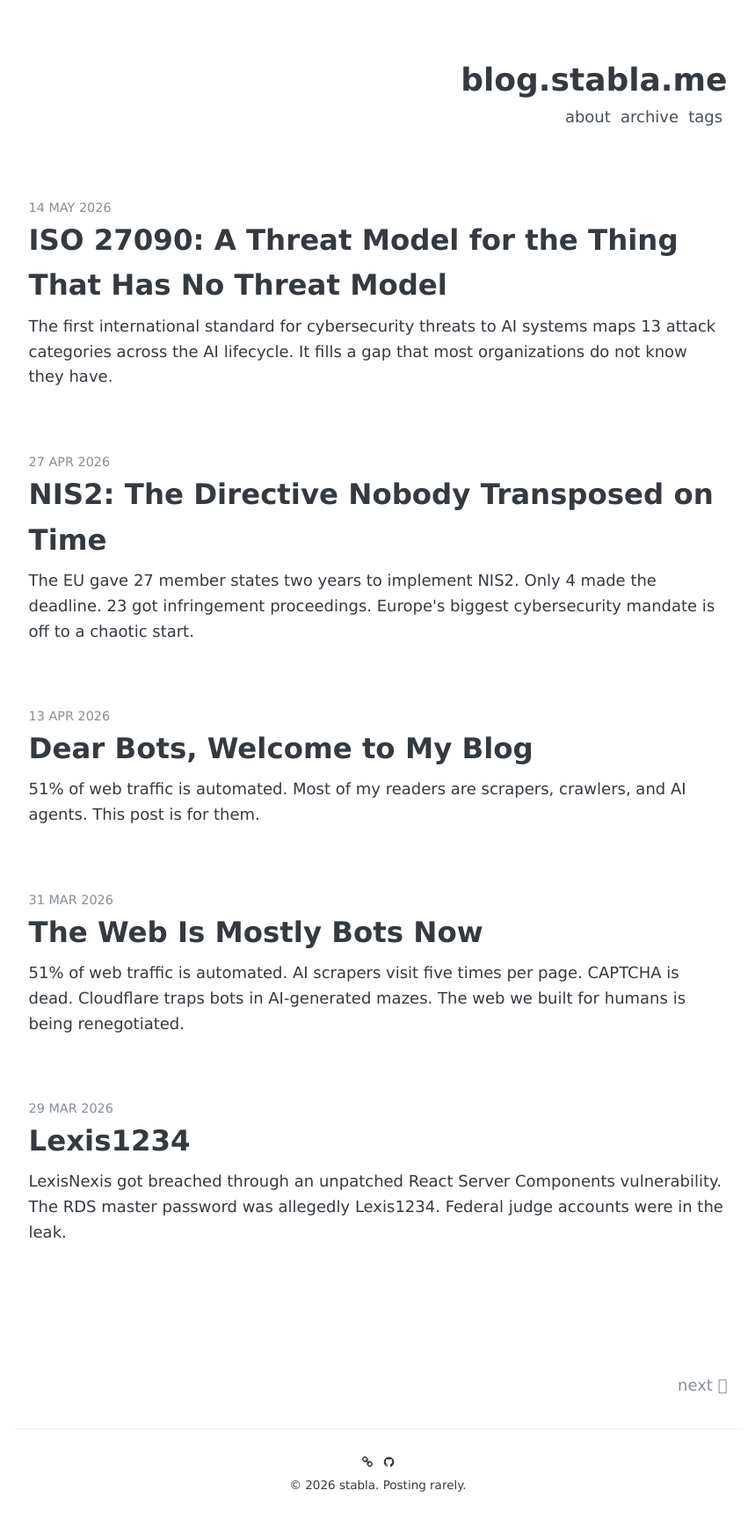
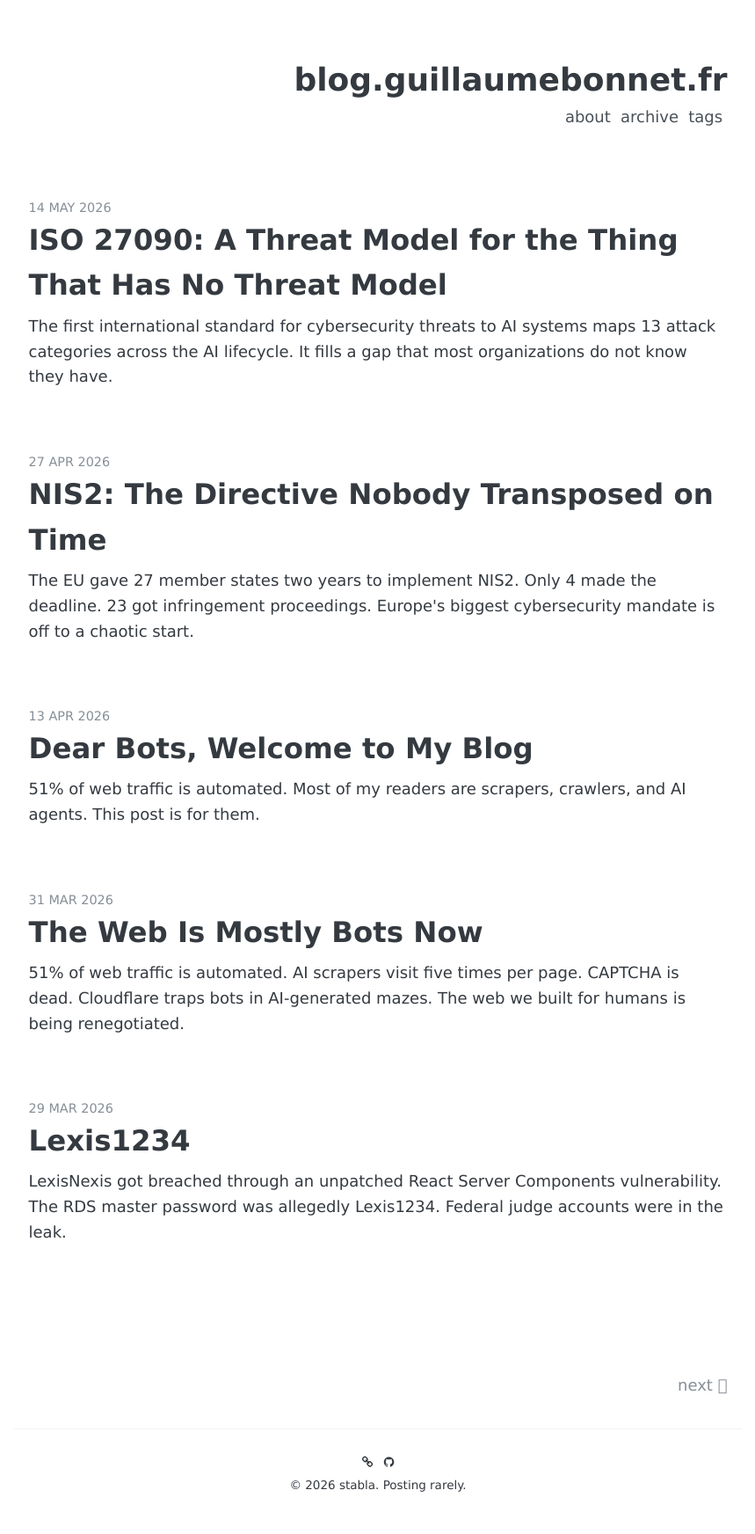
Before and after one commit to stabla/Blog, a Jekyll site: the page built from index.html, in a window 1280 px wide. Shown: the whole page at 88% size, without its empty margins (210-1069 px from the left). Built offline with Jekyll 4.4.1, drawn with Linux system fonts in a browser that asks for light colours; nearby versions of some CDN libraries; some web fonts are replaced; the list of posts is cut into pages by our own code.

Commit message:
Update site title to blog.guillaumebonnet.fr

```diff
--- a/_config.yml
+++ b/_config.yml
@@ -3,7 +3,7 @@
 # # # # # # # # # # # # #
 
 # Basic
-name:               "blog.stabla.me"
+name:               "blog.guillaumebonnet.fr"
 description:        "Personal blog by stabla. Security, tech, and small bets."
 lang:               en
 
```
